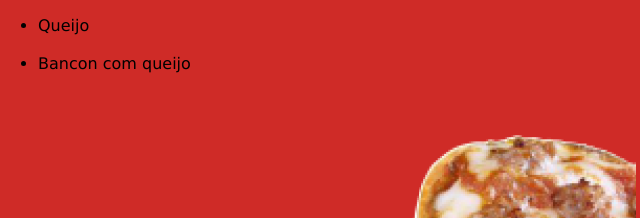
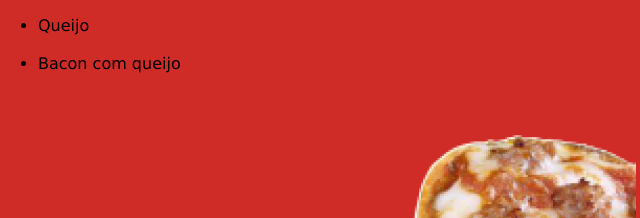
Before and after one commit to Bincoleto/padokadoalf, a plain HTML site: page index.html in a window 1280 px wide. Shown: the part 565-783 px from the top of the page, 2-642 px from the left. Drawn offline with Linux system fonts and the light colour scheme.

Commit message:
Update index.html
corrigido a palavra Bacon

```diff
--- a/index.html
+++ b/index.html
@@ -27,7 +27,7 @@
                 <br>
                 <li>Queijo</li>
                 <br>
-                <li>Bancon com queijo</li>
+                <li>Bacon com queijo</li>
             </ul>
             <img src="img/pizza cone.png">
         </div>
```
